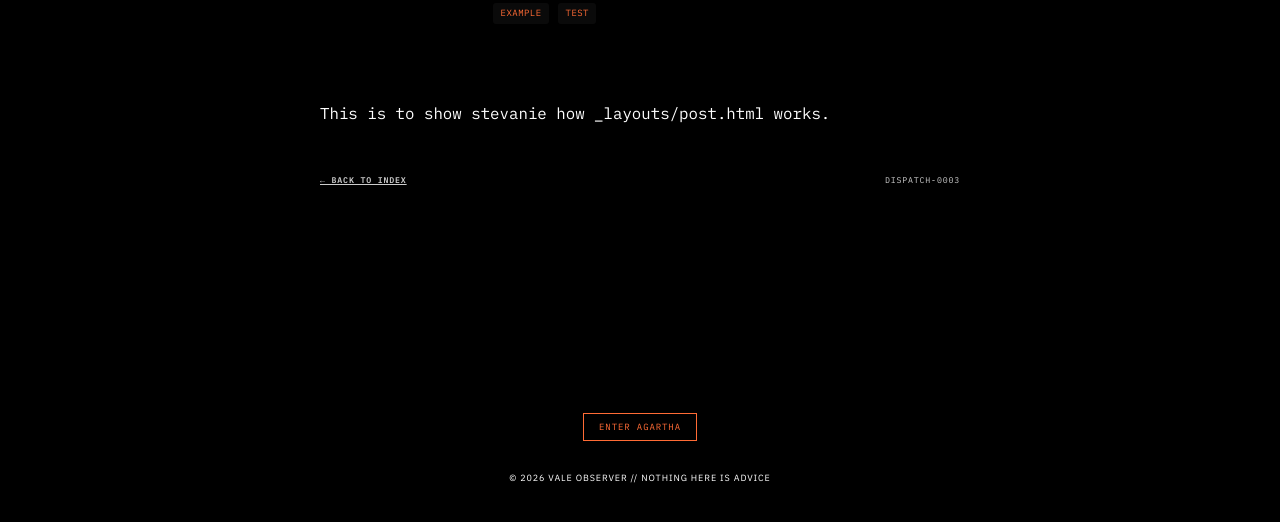
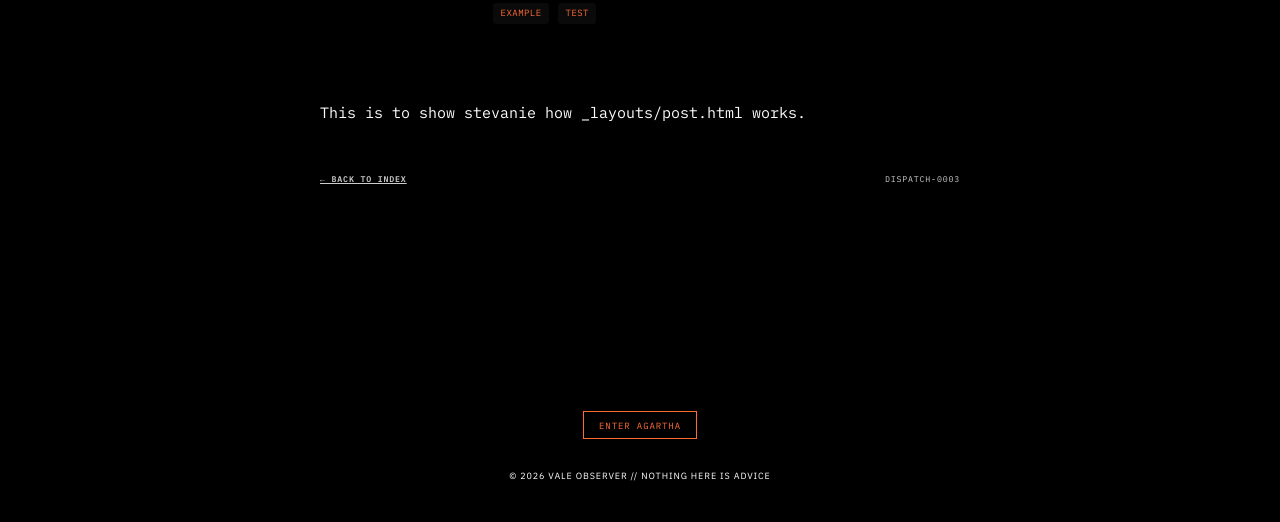
Before and after one commit to valeobserver/dispatches-from-the-vale, a Jekyll site: the page built from _posts/2026-02-08-show-stevanie.md, in a window 1280 px wide. Shown: the part 276-798 px from the top of the page. Built offline with Jekyll 4.4.1, drawn with Linux system fonts in a browser that asks for light colours.

Commit message:
Update post.html

```diff
--- a/_layouts/post.html
+++ b/_layouts/post.html
@@ -3,6 +3,7 @@
 ---
 
 <style>
+
   article {
     max-width: 700px;
     margin: 0 auto;
@@ -78,16 +79,13 @@
   .article-content {
     font-family: var(--mono);
     font-weight: 300;
-    font-size: 1.05rem;
+    font-size: 1rem;
     line-height: 1.9;
     color: var(--fg);
-    max-width: 680px;
-    margin: 0 auto;
-    animation: fadeIn 0.6s ease-out 0.15s backwards;
   }
 
   .article-content p {
-    margin-bottom: 1.6rem;
+    margin-bottom: 1.5rem;
   }
 
   .article-content p:last-child {
```
